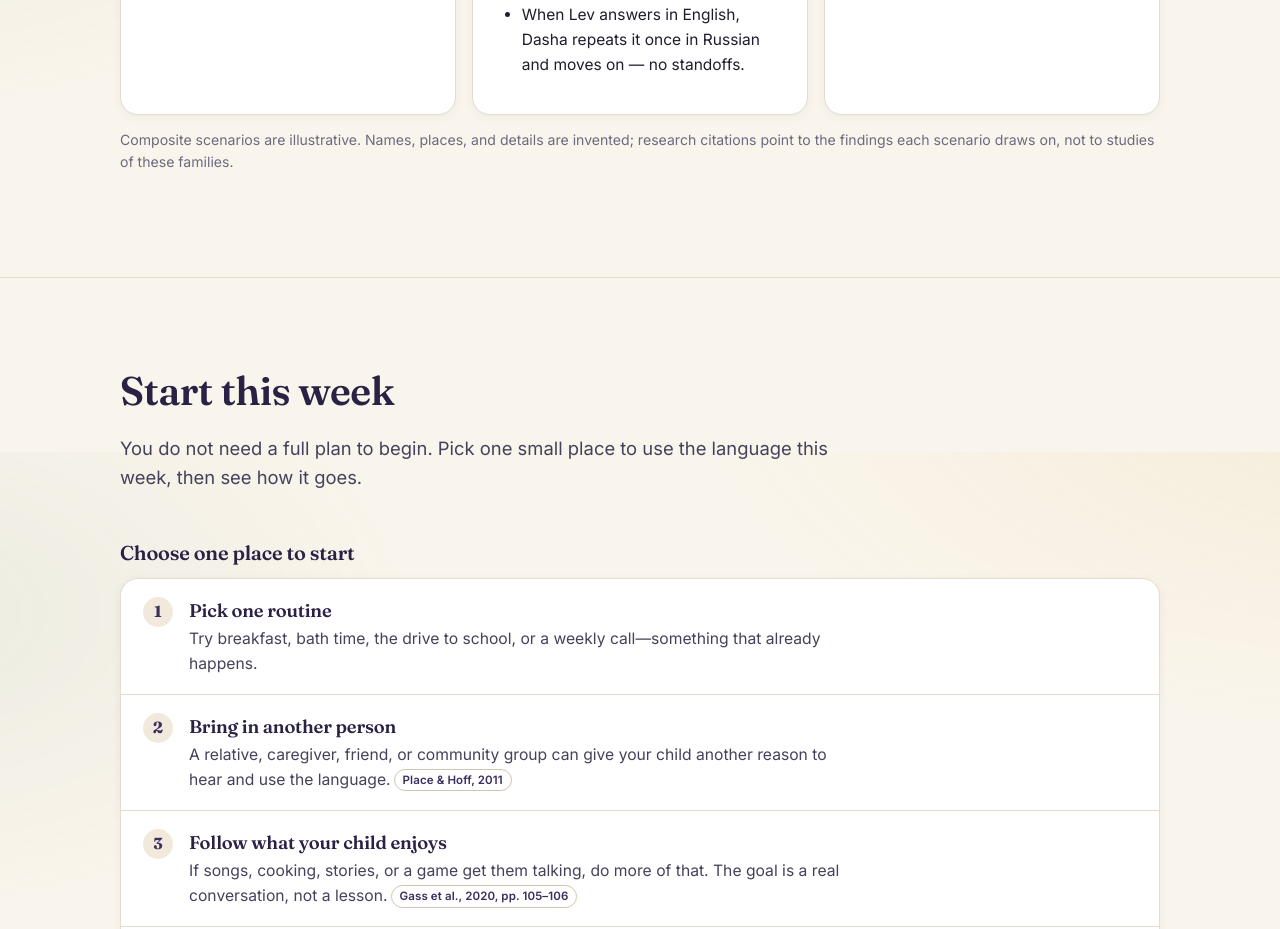
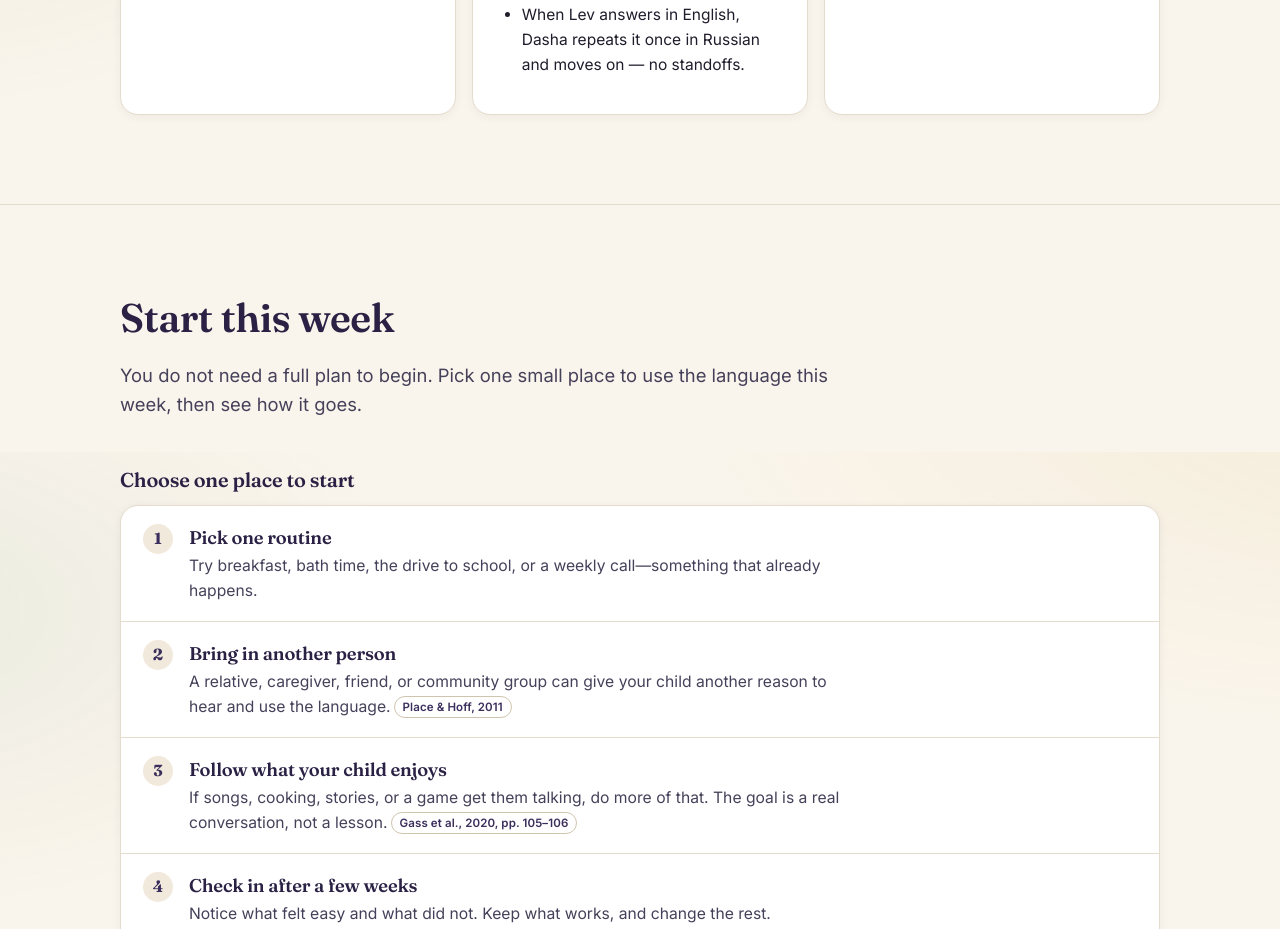
Before and after one commit to joshlammbo0/Every-Family-Has-a-Language-Plan, a plain HTML site: page index.html in a window 1280 px wide. Shown: the part 8348-9277 px from the top of the page. Drawn offline with Linux system fonts and the light colour scheme.

Commit message:
Remove the note under the example scenarios
Co-Authored-By: Claude Fable 5.2 <noreply@anthropic.com>

```diff
--- a/index.html
+++ b/index.html
@@ -751,7 +751,6 @@
       </div>
     </div>
 
-    <p class="composite-note">Composite scenarios are illustrative. Names, places, and details are invented; research citations point to the findings each scenario draws on, not to studies of these families.</p>
   </div>
 </section>
 
```
